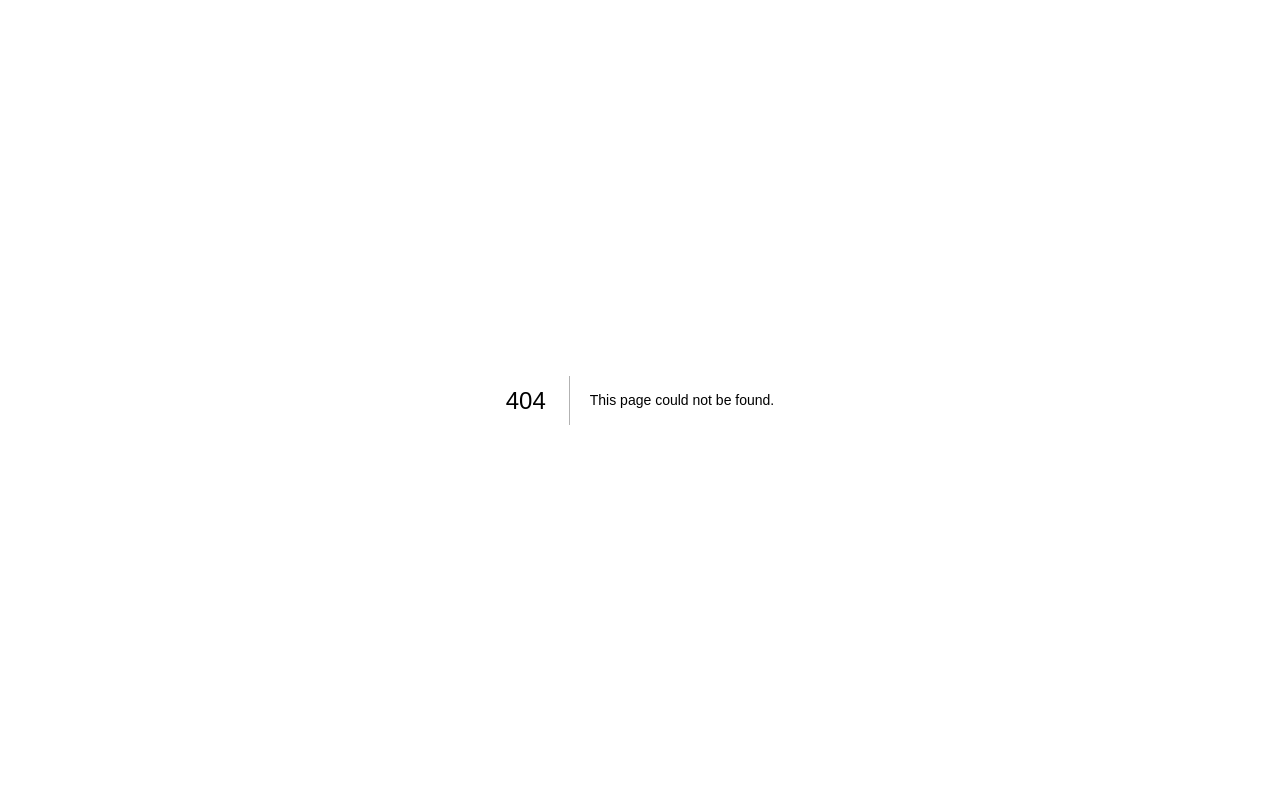
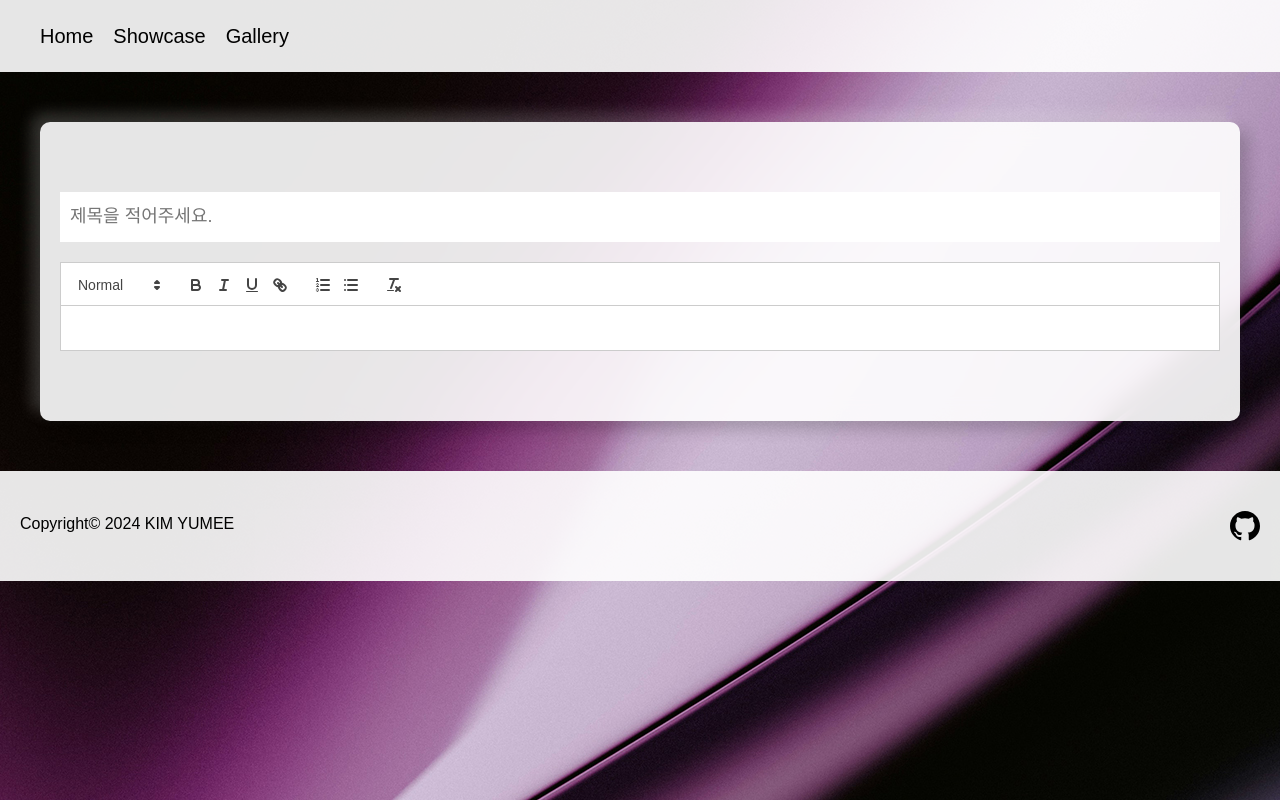
Before and after one commit to yumi-kim-0827/yum-react-ui-kit, a Next.js app: page /write in a window 1280 px wide. Before the commit this address had no page. Built offline with nearby package versions, Linux system fonts and the light colour scheme.

Commit message:
feat:write 페이지 추가, ReactQill 도입

```diff
--- /dev/null
+++ b/components/UI/Editor.tsx
@@ -0,0 +1,27 @@
+import React, { useState } from "react";
+import dynamic from "next/dynamic";
+import "react-quill/dist/quill.snow.css";
+import styled from "styled-components";
+
+interface EditorProps {
+  value: string;
+  onChange: (content: string) => void;
+}
+
+const EditorWrap = styled.div`
+  width: 100%;
+  background-color: #fff;
+`;
+
+const Editor: React.FC<EditorProps> = ({ value, onChange }) => {
+  const ReactQuill = dynamic(() => import("react-quill"), { ssr: false });
+  return (
+    <>
+      <EditorWrap>
+        <ReactQuill value={value} onChange={onChange} />
+      </EditorWrap>
+    </>
+  );
+};
+
+export default Editor;
--- /dev/null
+++ b/components/UI/Input.tsx
@@ -0,0 +1,24 @@
+import React from "react";
+import styled from "styled-components";
+
+interface InputProps {
+  placeholder: string;
+}
+
+const InputStyled = styled.input`
+  padding: 10px;
+  width: 100%;
+  flex: 1 0 auto;
+  font-size: 18px;
+  border-bottom: 1px solid transparent;
+  overflow: hidden;
+  &:focus {
+    border-bottom: 1px solid #955a8e;
+  }
+`;
+
+const Input: React.FC<InputProps> = ({ placeholder }) => {
+  return <InputStyled placeholder={placeholder}></InputStyled>;
+};
+
+export default Input;
--- a/next.config.mjs
+++ b/next.config.mjs
@@ -1,6 +1,9 @@
 /** @type {import('next').NextConfig} */
 const nextConfig = {
   reactStrictMode: false,
+  compiler: {
+    styledComponents: true,
+  },
 };
 
 export default nextConfig;
--- a/package.json
+++ b/package.json
@@ -10,9 +10,11 @@
   },
   "dependencies": {
     "next": "14.2.4",
+    "quill": "^2.0.2",
     "react": "^18",
     "react-color-palette": "^7.1.1",
     "react-dom": "^18",
+    "react-quill": "^2.0.0",
     "sass": "^1.77.5",
     "styled-components": "^6.1.11"
   },
--- /dev/null
+++ b/pages/write.tsx
@@ -0,0 +1,30 @@
+import React, { useState } from "react";
+import Head from "next/head";
+//Components
+import Layout from "@/components/Layout/Layout";
+import Grid from "@/components/Layout/Grid";
+import Editor from "@/components/UI/Editor";
+import Input from "@/components/UI/Input";
+
+const write = () => {
+  const [title, setTitle] = useState("");
+  const [value, setValue] = useState("");
+  return (
+    <>
+      <Head>
+        <title>글쓰기</title>
+        <meta name="description" content="Generated by create next app" />
+        <meta name="viewport" content="width=device-width, initial-scale=1" />
+        <link rel="icon" href="/favicon.ico" />
+      </Head>
+      <Layout>
+        <Grid column={"1fr"}>
+          <Input placeholder="제목을 적어주세요." />
+          <Editor value={value} onChange={setValue} />
+        </Grid>
+      </Layout>
+    </>
+  );
+};
+
+export default write;
```
Also changed, not shown: components/UI/SearchForm.tsx (+4 -11 lines), pages/gallery.tsx (+6 -4 lines), .babelrc (deleted), 1 other file (tests, documents, lock files or other folders).
